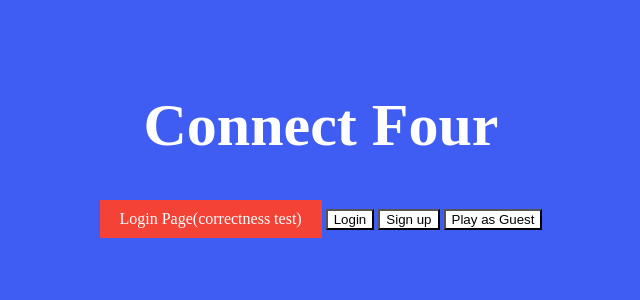
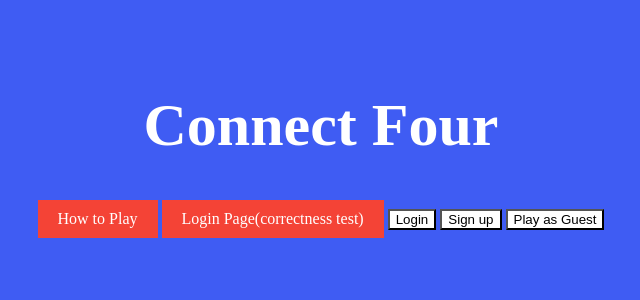
Before and after one commit to bmb4/The_Flight_Deck, a Flask app: template templates/homeScreen.html in a window 1280 px wide. Shown: the part 207-507 px from the top of the page, without its empty margins (319-959 px from the left). Run offline with Flask 2, Linux system fonts and the light colour scheme; the template is opened without the code that fills it, so the values that code supplies are empty; parts of the project's set-up code (start-up, migrations or seed data) failed here and were passed over.

Commit message:
added link to tutorial page to home page

```diff
--- a/templates/homeScreen.html
+++ b/templates/homeScreen.html
@@ -10,6 +10,7 @@
 
 <body>
   <p>
+    <a href="Tutorialpage.html">How to Play</a>
     <a href="Login Page.html">Login Page(correctness test)</a>
     <input type="button" onclick="location.href='Login Page.html';" value="Login" />
     <input type="button" onclick="location.href='CreateAccount.html';" value="Sign up" />
```
